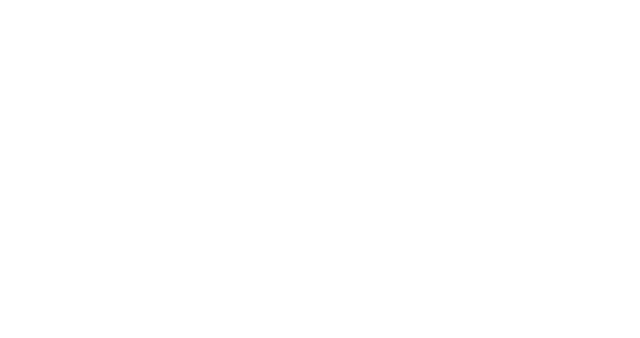
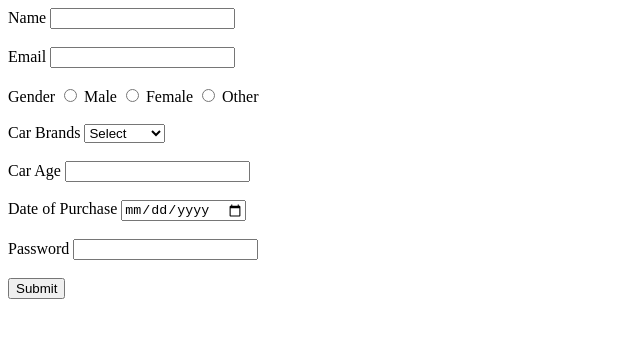
Before and after one commit to acciojob/car-insurance-form-PrasanthDass, a website: page main.html in a window 1280 px wide. Shown: the whole page, without its empty margins (0-640 px from the left). Drawn offline with Linux system fonts and the light colour scheme.

Commit message:
created a submission

```diff
--- a/main.html
+++ b/main.html
@@ -1,16 +1,58 @@
 <!DOCTYPE html>
+<html lang="en">
+<head>
+    <meta charset="UTF-8" />
+    <meta name="viewport" content="width=device-width, initial-scale=1" />
+    <title>Car Insurance Registration Form</title>
+</head>
+<body>
+    <form method="post">
+        <label for="name">Name</label>
+        <input type="text" id="name" name="name" required />
 
-<html>
+        <br /><br />
 
-<head>
-	<link rel="stylesheet" href="styles.css">
-</head>
+        <label for="email">Email</label>
+        <input type="email" id="email" name="email" required />
 
-<body>
-	<!-- the entire body must be written by student -->
-    <script type="text/javascript" src="./script.js">
-</script>
+        <br /><br />
 
+        <span>Gender</span>
+        <input type="radio" id="gender_male" name="gender" value="male" required />
+        <label for="gender_male">Male</label>
+        <input type="radio" id="gender_female" name="gender" value="female" required />
+        <label for="gender_female">Female</label>
+        <input type="radio" id="gender_other" name="gender" value="other" required />
+        <label for="gender_other">Other</label>
+
+        <br /><br />
+
+        <label for="cars">Car Brands</label>
+        <select id="cars" name="cars">
+            <option value="">Select</option>
+            <option value="bmw">BMW</option>
+            <option value="audi">Audi</option>
+            <option value="mercedez">Mercedez</option>
+        </select>
+
+        <br /><br />
+
+        <label for="carage">Car Age</label>
+        <input type="number" id="carage" name="carage" required />
+
+        <br /><br />
+
+        <label for="dop">Date of Purchase</label>
+        <input type="date" id="dop" name="dop" required />
+
+        <br /><br />
+
+        <label for="password">Password</label>
+        <input type="password" id="password" name="password" required />
+
+        <br /><br />
+
+        <button type="submit">Submit</button>
+    </form>
 </body>
-
 </html>
```
